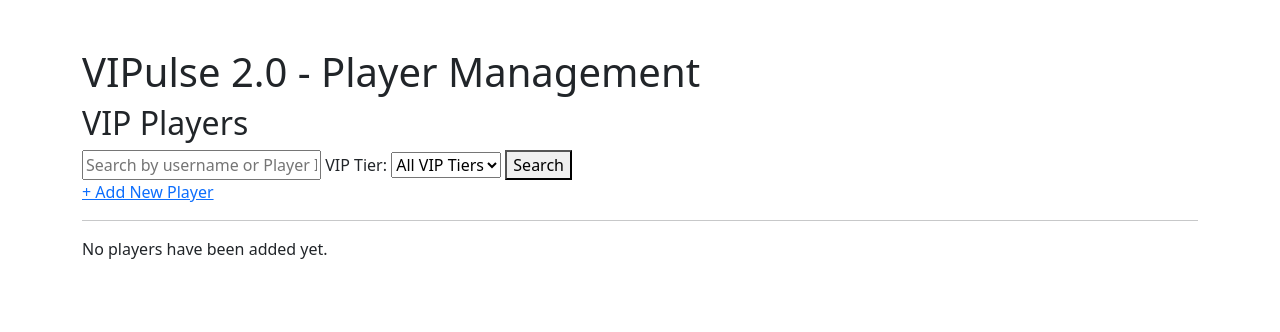
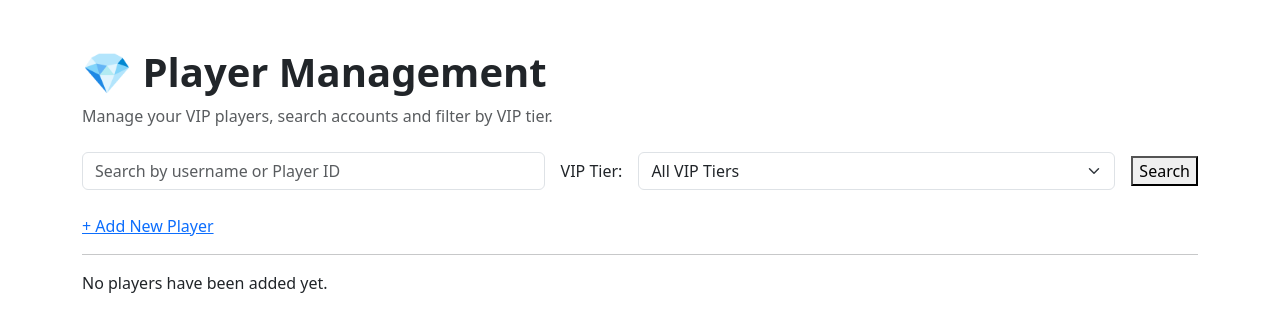
Before and after one commit to Azhdakurt/vipulse-2, a Django app: page / in a window 1280 px wide. Shown: the part 56-388 px from the top of the page. Run offline with Django 5.2, Linux system fonts and the light colour scheme; the visitor is signed in with stand-in values (Sample User, id 1); data that the repository does not hold is empty.

Commit message:
Improve players page layout and Bootstrap styling

```diff
--- a/players/templates/players/player_list.html
+++ b/players/templates/players/player_list.html
@@ -5,22 +5,28 @@
 {% block content %}
 <div class="container py-5">
 
-    <h1>VIPulse 2.0 - Player Management</h1>
+    <div class="mb-4">
+    <h1 class="fw-bold mb-2">
+        💎 Player Management
+    </h1>
 
+    <p class="text-muted mb-0">
+        Manage your VIP players, search accounts and filter by VIP tier.
+    </p>
+</div>
 
-    <h2>VIP Players</h2>
-
-    <form method="get" action="{% url 'player_list' %}">
+<form method="get" action="{% url 'player_list' %}" class="d-flex flex-column flex-lg-row align-items-lg-center gap-3 mb-4">
    <input
     type="text"
     name="q"
+    class="form-control flex-grow-1"
     placeholder="Search by username or Player ID"
     value="{{ query }}"
 >
 
-        <label for="vip_tier">VIP Tier:</label>
+        <label for="vip_tier" class="text-nowrap">VIP Tier:</label>
 
-        <select name="vip_tier" id="vip_tier">
+        <select name="vip_tier" id="vip_tier" class="form-select">
             <option value="">All VIP Tiers</option>
             <option value="bronze" {% if vip_tier == "bronze" %}selected{% endif %}>
                 Bronze
```
Lines whose indentation alone changed are shown as unchanged.
